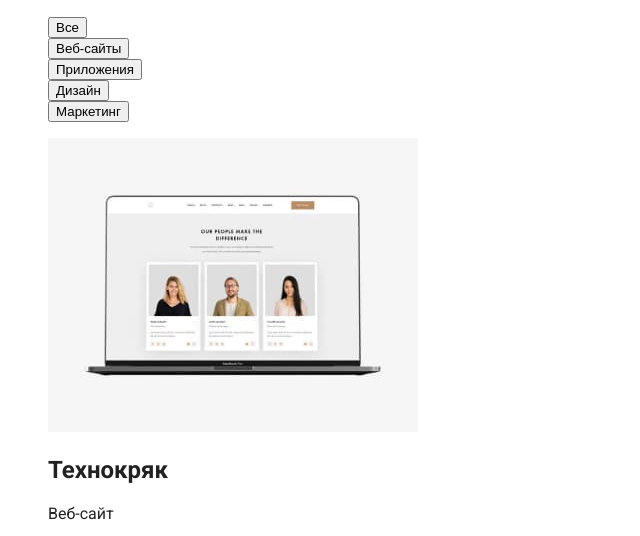
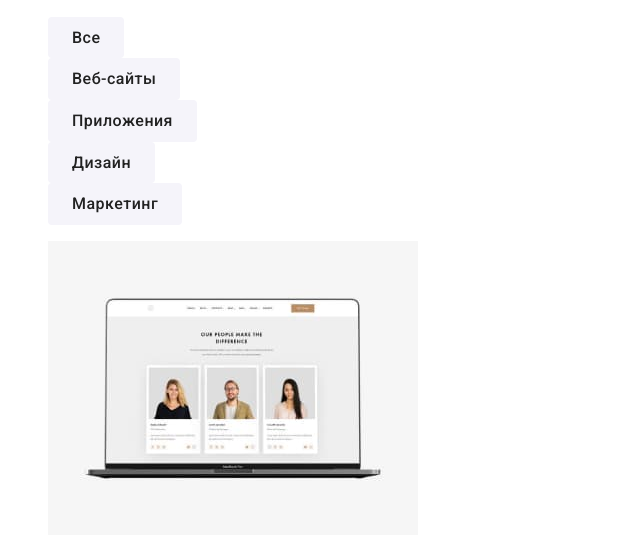
Before and after one commit to Vadym20/goit-markup-hw-02, a plain HTML site: page portfolio.html in a window 1280 px wide. Shown: the part 217-753 px from the top of the page, without its empty margins (0-640 px from the left). Drawn offline with Linux system fonts and the light colour scheme.

Commit message:
кнопки

```diff
--- a/css/styles.css
+++ b/css/styles.css
@@ -11,7 +11,7 @@
   --header-border-line: #ececec;
   --primary-bgc: #ffffff;
   --secondary-bgc: #2f303a;
-  --background-team: #f5f4fa;
+  --background-btn: #f5f4fa;
   --feauters-bgc: #f5f5f5;
 }
 
@@ -88,7 +88,28 @@ body {
 .header-btn:focus {
   background-color: #188ce8;
 }
+.btn {
+  padding: 6px 22px;
+  border-radius: 4px;
+  border-color: transparent;
 
+  color: var(--title-text-color);
+  background-color: var(--background-btn);
+  font-family: inherit;
+  font-weight: 500;
+  font-size: 16px;
+  line-height: 1.6;
+  letter-spacing: 0.03em;
+  cursor: pointer;
+}
+
+.btn:hover,
+.btn:focus {
+  color: var(--white-text-color);
+  background: var(--accent-color);
+  box-shadow: 0px 3px 1px rgba(0, 0, 0, 0.1), 0px 1px 2px rgba(0, 0, 0, 0.08),
+    0px 2px 2px rgba(0, 0, 0, 0.12);
+}
 /*-----------------------FEAUTERS----------------*/
 .feauters {
   width: 1170px;
--- a/portfolio.html
+++ b/portfolio.html
@@ -50,11 +50,11 @@
         <div class="container">
           <h1 class="visually-hidden">Портфолио</h1>
           <ul class="btn-list list">
-            <li class="btn-list-item"><button type="button" class="btn">Все</button></li>
-            <li class="btn-list-item"><button type="button" class="btn">Веб-сайты</button></li>
-            <li class="btn-list-item"><button type="button" class="btn">Приложения</button></li>
-            <li class="btn-list-item"><button type="button" class="btn">Дизайн</button></li>
-            <li class="btn-list-item"><button type="button" class="btn">Маркетинг</button></li>
+            <li><button type="button" class="btn">Все</button></li>
+            <li><button type="button" class="btn">Веб-сайты</button></li>
+            <li><button type="button" class="btn">Приложения</button></li>
+            <li><button type="button" class="btn">Дизайн</button></li>
+            <li><button type="button" class="btn">Маркетинг</button></li>
           </ul>
 
           <!---------  Портфолио ------------>
```
Also changed, not shown: 2 other files.
